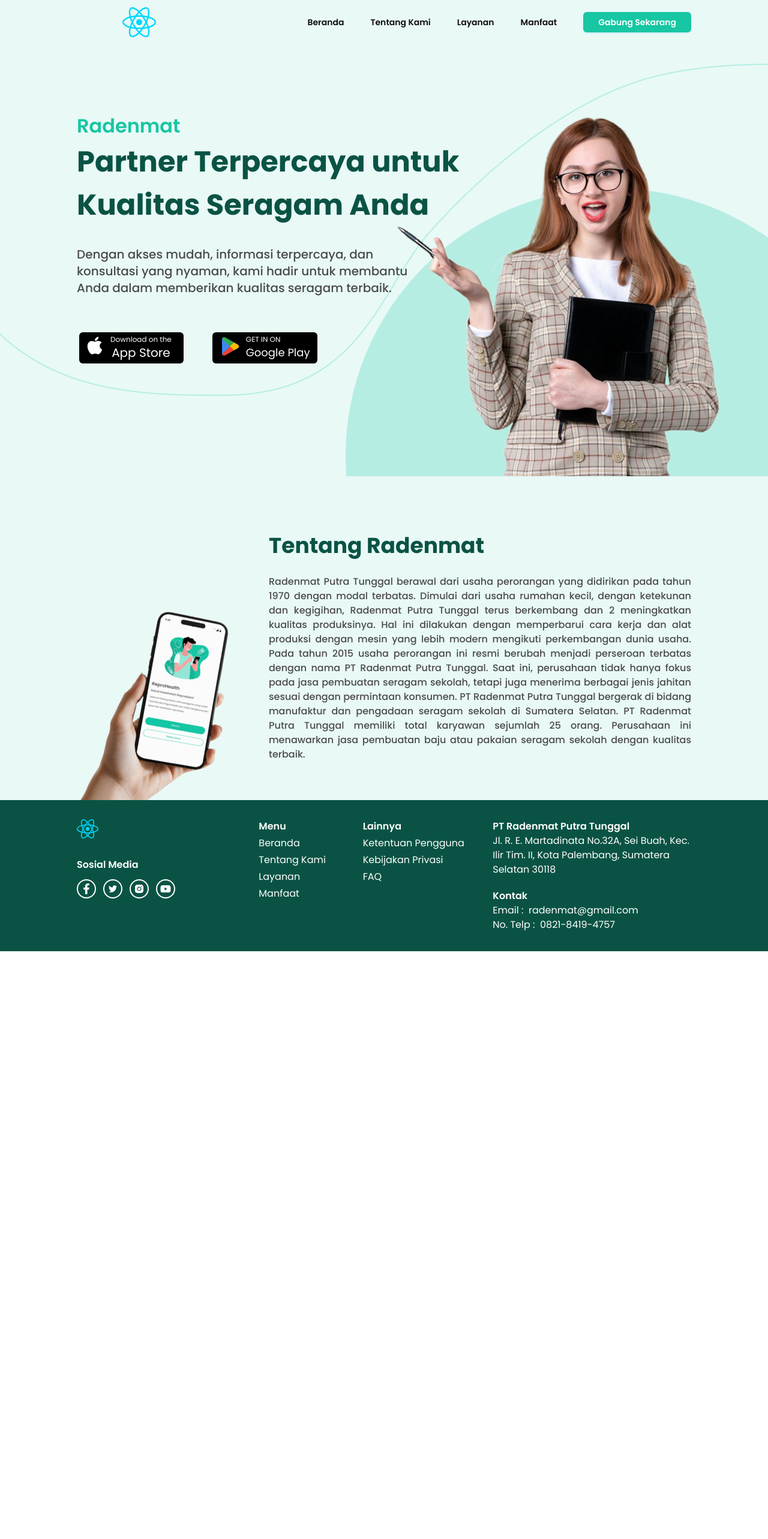
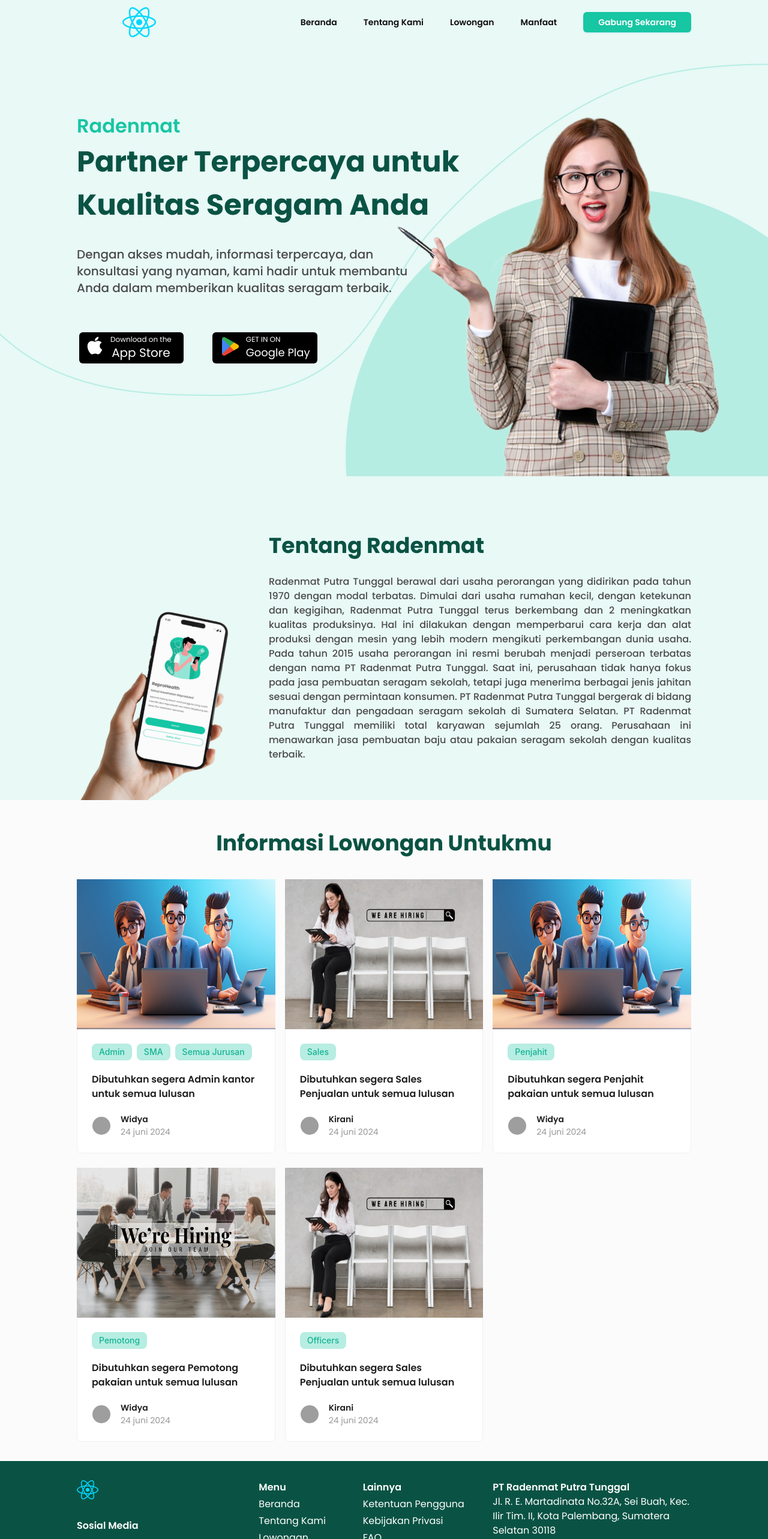
Before and after one commit to SanH16/skripsi, a React (Vite) app in the folder client/: page / in a window 1280 px wide. Shown: the top 2566 px of the page at 60% size. Before the commit the page ends 1586 px from the top, so only its background shows below. Built offline with nearby package versions, Linux system fonts and the light colour scheme; grey boxes are pictures that could not be loaded.

Commit message:
refactor: lowongan page, navbar, footer, landing page, scroll smooth

```diff
--- a/client/index.html
+++ b/client/index.html
@@ -1,5 +1,5 @@
-<!DOCTYPE html>
-<html lang="en">
+<!doctype html>
+<html lang="en" class="scroll-smooth">
   <head>
     <meta charset="UTF-8" />
     <link rel="icon" type="image/svg+xml" href="/logo-react.png" />
--- a/client/src/components/layout-components/Footer.jsx
+++ b/client/src/components/layout-components/Footer.jsx
@@ -39,7 +39,7 @@ export function Footer() {
                 </div>
                 <div id="instagram-icon" className="icon-footer">
                   <Link
-                    to="https://instagram.com/"
+                    to="https://instagram.com/radenmatputratunggal/"
                     target="_blank"
                     className="hover:text-green-200"
                   >
@@ -48,7 +48,7 @@ export function Footer() {
                 </div>
                 <div id="youtube-icon" className="icon-footer">
                   <Link
-                    to="https://youtube.com/"
+                    to="https://youtube.com/@adhityasan16/"
                     target="_blank"
                     className="hover:text-green-200"
                   >
@@ -78,9 +78,9 @@ export function Footer() {
                   Tentang Kami
                 </p>
               </a>
-              <a href="/#layanan" id="link-to-service">
+              <a href="/#lowongan-lists-page" id="link-to-service">
                 <p className="mb-1 cursor-pointer hover:text-green-100">
-                  Layanan
+                  Lowongan
                 </p>
               </a>
               <a href="/#manfaat" id="link-to-benefit">
--- a/client/src/components/layout-components/Navbar.jsx
+++ b/client/src/components/layout-components/Navbar.jsx
@@ -72,10 +72,10 @@ export function Navbar() {
           <li className="md:text-md mt-6 text-sm hover:bg-green-50 md:my-0 md:hover:bg-transparent">
             <a
               id="link-service-navbar"
-              href="/#layanan"
+              href="/#lowongan-lists-page"
               className="ms-16 duration-200 hover:text-green-500 md:ms-0"
             >
-              Layanan
+              Lowongan
             </a>
           </li>
           <li className="md:text-md mt-6 text-sm hover:bg-green-50 md:my-0 md:hover:bg-transparent">
--- /dev/null
+++ b/client/src/components/shared-components/ListingLowongan.jsx
@@ -0,0 +1,64 @@
+import { Avatar, Card, Col, Flex, Image, Row, Tag } from "antd";
+import { ListLowongan as dataLowongan } from "@/views/app-views/rekrutmen/constant/list-lowongan";
+import { splitString } from "@/utils/SplitString";
+
+import dayjs from "dayjs";
+import "dayjs/locale/id";
+
+dayjs.locale("id");
+
+export function ListingLowongan() {
+  return (
+    <section id="list-lowongan">
+      <Row gutter={[16, 24]}>
+        {dataLowongan.map((item, i) => (
+          <Col span={8} key={i}>
+            <Card
+              hoverable
+              cover={
+                <>
+                  <Image
+                    alt={item.image_desc}
+                    src={item.image}
+                    className="h-[200px] md:h-[190px] lg:h-[200px] xl:h-[250px]"
+                    preview={false}
+                    fallback={dataLowongan[0].image}
+                  />
+                </>
+              }
+            >
+              <Tags tags={item.tags} />
+
+              <p className="my-3 pb-2 font-semibold">{item.title}</p>
+              <Flex gap="middle">
+                <div className="self-center">
+                  <Avatar src={item.ava} />
+                </div>
+                <div>
+                  <h6 className="font-semibold">{item.author}</h6>
+                  <h6 className="text-grey-200">{item.date}</h6>
+                </div>
+              </Flex>
+            </Card>
+          </Col>
+        ))}
+      </Row>
+    </section>
+  );
+}
+
+const Tags = ({ tags }) => {
+  const tagsList = splitString(tags);
+  return (
+    <>
+      {tagsList?.map((tag, index) => (
+        <Tag
+          key={index}
+          className="mb-2 rounded-lg border-none bg-green-100 px-3 py-1 text-sm font-medium capitalize text-green-600"
+        >
+          {tag}
+        </Tag>
+      ))}
+    </>
+  );
+};
--- a/client/src/views/app-views/rekrutmen/components/ListLowongan.jsx
+++ b/client/src/views/app-views/rekrutmen/components/ListLowongan.jsx
@@ -1,13 +1,6 @@
-import dayjs from "dayjs";
-import "dayjs/locale/id";
-
-dayjs.locale("id");
-
-import { Row, Col, Card, Tag, Avatar, Flex, Image } from "antd";
 import { BsSearch } from "react-icons/bs";
 
-import { ListLowongan as dataLowongan } from "../constant/list-lowongan";
-import { splitString } from "@/utils/SplitString";
+import { ListingLowongan } from "@/components/shared-components/ListingLowongan";
 
 export default function ListLowongan() {
   return (
@@ -27,57 +20,7 @@ export default function ListLowongan() {
         </div>
       </section>
 
-      <section id="list-lowongan">
-        <Row gutter={[16, 24]}>
-          {dataLowongan.map((item, i) => (
-            <Col span={8} key={i}>
-              <Card
-                hoverable
-                cover={
-                  <>
-                    <Image
-                      alt={item.image_desc}
-                      src={item.image}
-                      className="h-[200px] md:h-[190px] lg:h-[200px] xl:h-[250px]"
-                      preview={false}
-                      fallback={dataLowongan[0].image}
-                    />
-                  </>
-                }
-              >
-                <Tags tags={item.tags} />
-
-                <p className="my-3 pb-2 font-semibold">{item.title}</p>
-                <Flex gap="middle">
-                  <div className="self-center">
-                    <Avatar src={item.ava} />
-                  </div>
-                  <div>
-                    <h6 className="font-semibold">{item.author}</h6>
-                    <h6 className="text-grey-200">{item.date}</h6>
-                  </div>
-                </Flex>
-              </Card>
-            </Col>
-          ))}
-        </Row>
-      </section>
+      <ListingLowongan />
     </>
   );
 }
-
-const Tags = ({ tags }) => {
-  const tagsList = splitString(tags);
-  return (
-    <>
-      {tagsList?.map((tag, index) => (
-        <Tag
-          key={index}
-          className="mb-2 rounded-lg border-none bg-green-100 px-3 py-1 text-sm font-medium capitalize text-green-600"
-        >
-          {tag}
-        </Tag>
-      ))}
-    </>
-  );
-};
--- a/client/src/views/landing-views/constant/home-page/index.js
+++ b/client/src/views/landing-views/constant/home-page/index.js
@@ -16,7 +16,7 @@ export const DataAboutSection = {
 };
 
 export const DataServiceSection = {
-  title: "Pelayanan Kesehatan Untukmu",
+  title: "Informasi Lowongan Untukmu",
   content: [
     {
       id: 1,
--- a/client/src/views/landing-views/index.jsx
+++ b/client/src/views/landing-views/index.jsx
@@ -3,6 +3,7 @@ import { useScrollToTop } from "@/hooks/useScrollToTop";
 import {
   DataHeroSection,
   DataAboutSection,
+  DataServiceSection,
 } from "@/views/landing-views/constant/home-page";
 
 import { ButtonAppStore } from "@/components/shared-components/ButtonAppStore";
@@ -10,6 +11,7 @@ import { ButtonGooglePlay } from "@/components/shared-components/ButtonGooglePla
 
 import contentImg from "@/assets/content-pages.png";
 import handPhone from "@/assets/handphone.png";
+import { ListingLowongan } from "../../components/shared-components/ListingLowongan";
 
 export default function LandingPage() {
   useDocumentTitle("Simpeg");
@@ -18,6 +20,7 @@ export default function LandingPage() {
     <>
       <HeroSection />
       <AboutSection />
+      <LowonganListsPage />
     </>
   );
 }
@@ -68,6 +71,7 @@ function HeroSection() {
 
 function AboutSection() {
   const aboutSection = DataAboutSection;
+
   return (
     <section
       id="tentang-kami"
@@ -90,3 +94,25 @@ function AboutSection() {
     </section>
   );
 }
+
+function LowonganListsPage() {
+  const serviceLists = DataServiceSection;
+
+  return (
+    <>
+      <section
+        id="lowongan-lists-page"
+        className="h-auto bg-grey-10 p-2 py-8 sm:px-12 lg:px-[5.5rem] xl:px-32 2xl:px-[10.5rem]"
+      >
+        <h2
+          id="services-title"
+          className="my-5 mb-[2.5rem] text-center text-2xl text-green-900 md:text-4xl"
+        >
+          {serviceLists.title}
+        </h2>
+
+        <ListingLowongan />
+      </section>
+    </>
+  );
+}
```
